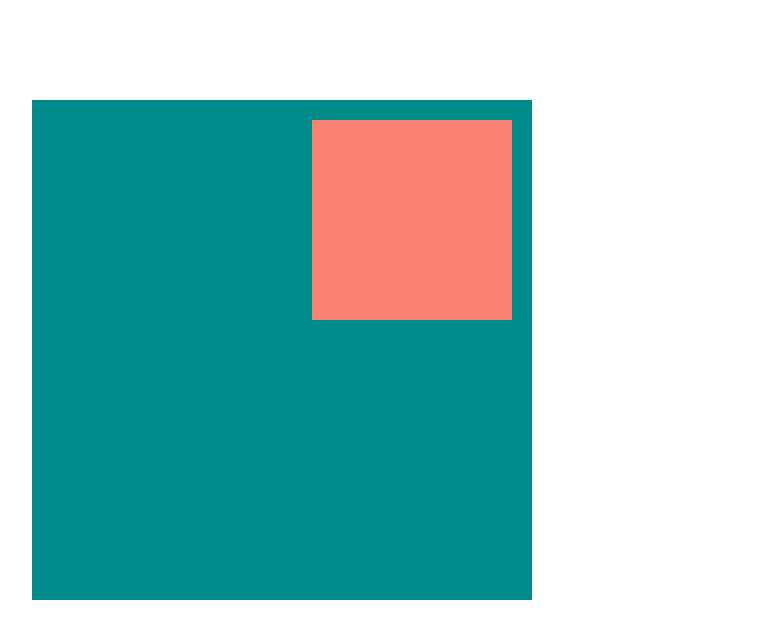
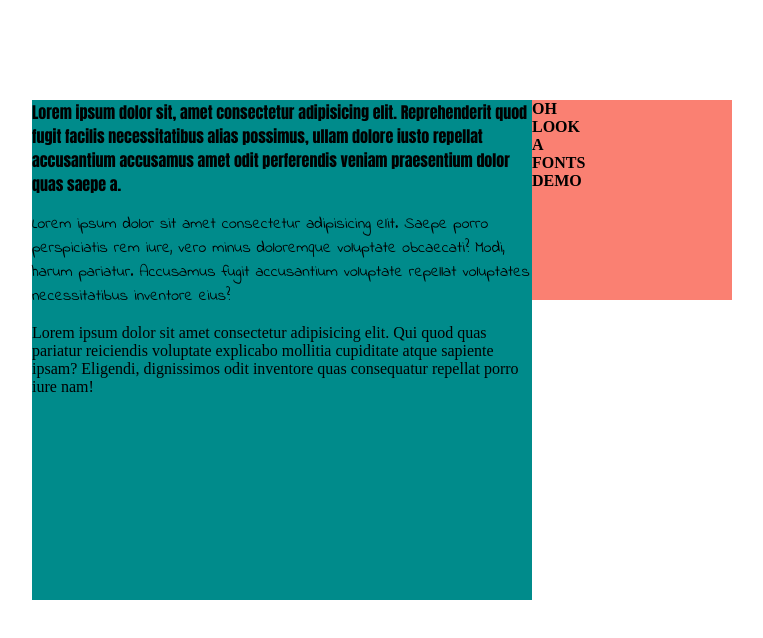
Before and after one commit to Aphelion01237/cssPositioning, a plain HTML site: page index.html in a window 1280 px wide. Shown: the whole page, without its empty margins (358-1121 px from the left). Drawn offline with Linux system fonts and the light colour scheme; a web font is replaced by a local one.

Commit message:
added 3 fonts as a demo

```diff
--- a/index.html
+++ b/index.html
@@ -5,6 +5,8 @@
     <meta name="viewport" content="width=device-width, initial-scale=1.0">
     <meta http-equiv="X-UA-Compatible" content="ie=edge">
     <title>Document</title>
+    <link rel="stylesheet" href="reset">
+    <link href="https://fonts.googleapis.com/css?family=Anton|Indie+Flower|Source+Serif+Pro&display=swap" rel="stylesheet">
 </head>
 <style>
         .container {
@@ -16,17 +18,30 @@
         }
         .box {
             position: absolute;
-            top: 20px;
-            right: 20px;
+            top: 0px;
+            right: -200px;
             width: 200px;
             height: 200px;
             background-color: salmon;
+        }
+        .anton {
+        font-family: 'Anton', sans-serif;
+        }
+        .indie {
+        font-family: 'Indie Flower', cursive;
+        }
+        .source {
+        font-family: 'Source Serif Pro', serif;
         }
 </style>
 <body>
 
 <div class="container">
-    <div class="box"></div>
+        <p class="anton">Lorem ipsum dolor sit, amet consectetur adipisicing elit. Reprehenderit quod fugit facilis necessitatibus alias possimus, ullam dolore iusto repellat accusantium accusamus amet odit perferendis veniam praesentium dolor quas saepe a.</p>
+        <p class= "indie">Lorem ipsum dolor sit amet consectetur adipisicing elit. Saepe porro perspiciatis rem iure, vero minus doloremque voluptate obcaecati? Modi, harum pariatur. Accusamus fugit accusantium voluptate repellat voluptates necessitatibus inventore eius?</p>
+        <p class="source">Lorem ipsum dolor sit amet consectetur adipisicing elit. Qui quod quas pariatur reiciendis voluptate explicabo mollitia cupiditate atque sapiente ipsam? Eligendi, dignissimos odit inventore quas consequatur repellat porro iure nam!</p>
+        <div class="box"><b>OH <br>LOOK <br>A <br>FONTS <br>DEMO</b></div>
+    </div>
 </div>
 
 </body>
--- /dev/null
+++ b/reset.css
@@ -0,0 +1,48 @@
+/* http://meyerweb.com/eric/tools/css/reset/
+   v2.0 | 20110126
+   License: none (public domain)
+*/
+
+html, body, div, span, applet, object, iframe,
+h1, h2, h3, h4, h5, h6, p, blockquote, pre,
+a, abbr, acronym, address, big, cite, code,
+del, dfn, em, img, ins, kbd, q, s, samp,
+small, strike, strong, sub, sup, tt, var,
+b, u, i, center,
+dl, dt, dd, ol, ul, li,
+fieldset, form, label, legend,
+table, caption, tbody, tfoot, thead, tr, th, td,
+article, aside, canvas, details, embed,
+figure, figcaption, footer, header, hgroup,
+menu, nav, output, ruby, section, summary,
+time, mark, audio, video {
+	margin: 0;
+	padding: 0;
+	border: 0;
+	font-size: 100%;
+	font: inherit;
+	vertical-align: baseline;
+}
+/* HTML5 display-role reset for older browsers */
+article, aside, details, figcaption, figure,
+footer, header, hgroup, menu, nav, section {
+	display: block;
+}
+body {
+	line-height: 1;
+}
+ol, ul {
+	list-style: none;
+}
+blockquote, q {
+	quotes: none;
+}
+blockquote:before, blockquote:after,
+q:before, q:after {
+	content: '';
+	content: none;
+}
+table {
+	border-collapse: collapse;
+	border-spacing: 0;
+}
```
